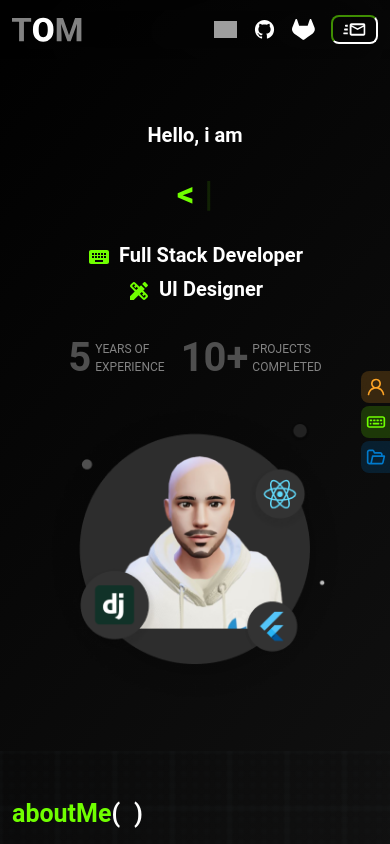
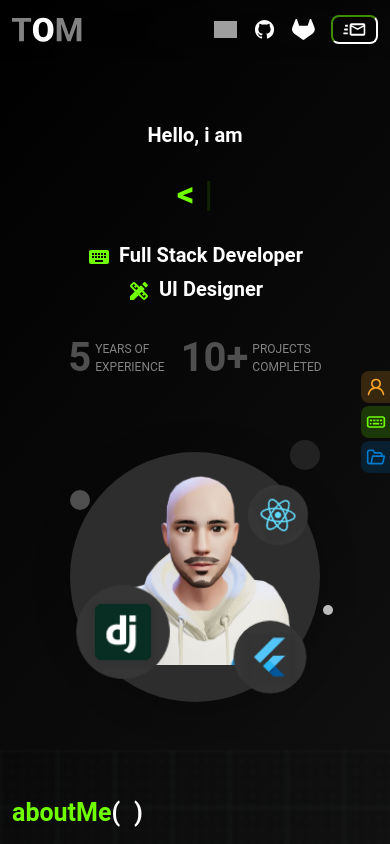
Before and after one commit to Tom-michel/portfolio-v1-reactJS, a React (Create React App) app: page / in a window 390 px wide. Shown: the top 844 px of the page. Built offline with nearby package versions, Linux system fonts and the light colour scheme; grey boxes are pictures that could not be loaded.

Commit message:
circular avatar completed

```diff
--- a/package.json
+++ b/package.json
@@ -21,6 +21,7 @@
     "react-slick": "^0.29.0",
     "slick-carousel": "^1.8.1",
     "typewriter-effect": "^2.19.0",
+    "vanilla-tilt": "^1.8.0",
     "web-vitals": "^2.1.4"
   },
   "scripts": {
--- a/src/App.css
+++ b/src/App.css
@@ -193,13 +193,6 @@ a:hover img.icon {
   /* width: 285px; */
 }
 
-#home .avatar {
-  position: relative;
-  width: 100%;
-}
-#home .avatar img {
-  width: 400px;
-}
 
 .t-gr {
   color: var(--primaryColor) !important;
@@ -210,19 +203,11 @@ a:hover img.icon {
     width: 100vw;
   }
 } */
-@media screen and (min-width: 768px) and (max-width: 991px) {
-  .avatar img {
-    width: 350px;
-  }
-}
 
 @media screen and (max-width: 767px) {
   #home {
     position: relative;
     height: auto;
-  }
-  #home .avatar img {
-    width: 300px;
   }
   #home .num {
     color: var(--secondaryColor);
@@ -252,6 +237,186 @@ a:hover img.icon {
     font-size: 30px;
   }
 }*/
+
+/*------ avatar --------*/
+
+#home .circularAvatar {
+  width: 100%;
+  background-color: #2D2D2D;
+  box-shadow: 0px 5px 34px 2px rgba(0, 0, 0, 0.25);
+  width: 350px;
+  height: 350px;
+  border-radius: 50%;
+}
+#home .circularAvatar .img {
+  width: 85%;
+  height: 85%;
+  overflow: hidden;
+  transition: 0.5s;
+}
+#home .circularAvatar .img img {
+  width: 100%;
+  height: 100%;
+  object-fit: cover;
+}
+
+#home .circularAvatar .tech {
+  background-color: #363636;
+  border-radius: 50%;
+  overflow: hidden;
+  position: relative;
+  display: flex;
+  justify-content: center;
+  align-items: center;
+  position: absolute;
+}
+.circularAvatar .tech img {
+  width: 60%;
+  height: 60%;
+  object-fit: cover;
+  background-color: var(--primaryBgColor);
+  box-shadow: 0px 4px 4px 5px rgba(0, 0, 0, 0.06);
+}
+
+.circularAvatar .tech.t1 {
+  width: 90px;
+  height: 90px;
+  bottom: 10%;
+  left: 3%;
+}
+.circularAvatar .tech.t2 {
+  width: 70px;
+  height: 70px;
+  bottom: 4%;
+  right: 6%;
+}
+.circularAvatar .tech.t3 {
+  width: 60px;
+  height: 60px;
+  top: 13%;
+  right: 5%;
+}
+
+.circularAvatar .dot {
+  border-radius: 50%;
+  position: absolute;
+  transition: 0.5s;
+}
+.circularAvatar .dot.d1 {
+  background-color: var(--secondaryColor);
+  width: 20px;
+  height: 20px;
+  top: 15%;
+  left: 0;
+}
+.circularAvatar .dot.d2 {
+  background-color: #BDBDBD;
+  width: 10px;
+  height: 10px;
+  bottom: 35%;
+  right: -5%;
+}
+.circularAvatar .dot.d3 {
+  background-color: #222222;
+  width: 30px;
+  height: 30px;
+  top: -5%;
+  right: 0;
+}
+
+
+@media screen and (max-width: 991px) {
+  #home .circularAvatar {
+		width: 300px;
+		height: 300px;
+	}
+	.tech.t1 {
+		width: 70px;
+		height: 70px;
+	}
+	.tech.t2 {
+		width: 55px;
+		height: 55px;
+	}
+	.tech.t3 {
+		width: 45px;
+		height: 45px;
+	}
+
+	.dot.d1 {
+		width: 15px;
+		height: 15px;
+	}
+	.dot.d2 {
+		width: 7px;
+		height: 7px;
+	}
+	.dot.d3 {
+		width: 25px;
+		height: 25px;
+	}
+}
+
+@media screen and (max-width: 767px) {
+  #home .circularAvatar {
+		width: 250px;
+		height: 250px;
+	}
+	.tech.t1 {
+		width: 60px;
+		height: 60px;
+	}
+	.tech.t2 {
+		width: 50px;
+		height: 50px;
+	}
+	.tech.t3 {
+		width: 45px;
+		height: 45px;
+	}
+
+	.dot.d1 {
+		width: 15px;
+		height: 15px;
+	}
+	.dot.d2 {
+		width: 7px;
+		height: 7px;
+	}
+	.dot.d3 {
+		width: 20px;
+		height: 20px;
+	}
+}
+
+
+.tech.t1, .tech.t2 {
+  animation: icon-beat infinite 1s linear !important;
+}
+.tech.t3 {
+  transform: none;
+  animation: icon-spin infinite 10s linear;
+}
+
+@keyframes icon-spin {
+  from {
+    transform: rotate(0deg);
+  }
+  to {
+    transform: rotate(360deg);
+  }
+}
+
+@keyframes icon-beat {
+  from {
+    transform: scale(1);
+  }
+  to {
+    transform: scale(1.05);
+  }
+}
+
+
 /* ================= banner =============== */
 
 .heading {
@@ -410,6 +575,14 @@ a:hover img.icon {
 .technos .tech {
   width: 85px;
   transition: 0.5s;
+  padding-top: 0.5rem;
+  border: solid 1px transparent;
+	border-radius: var(--borderRadius);
+}
+.technos .tech:hover {
+	cursor: pointer;
+	background-color: rgba(0, 0, 0, 0.1) !important;
+  backdrop-filter: blur(10px) !important;
 }
 .techImg {
   width: 85px;
@@ -429,6 +602,7 @@ a:hover img.icon {
   }
   .technos .tech {
     width: 75px;
+		border-color: transparent;
   }
   .techImg {
     width: 75px;
@@ -437,7 +611,6 @@ a:hover img.icon {
     font-size: 11px;
   }
 }
-
 @media screen and (max-width: 767px) {
   .technos {
     justify-content: center;
--- a/src/components/common/ServiceCard.jsx
+++ b/src/components/common/ServiceCard.jsx
@@ -1,4 +1,4 @@
-import React from "react";
+import React, { useEffect, useRef } from "react";
 import { Card } from "@mui/material";
 import CardActions from "@mui/material/CardActions";
 import CardContent from "@mui/material/CardContent";
@@ -6,10 +6,29 @@ import Button from "@mui/material/Button";
 import Typography from "@mui/material/Typography";
 // import { HireBtn } from "../common/Buttons";
 import { HandshakeOutlined } from "@mui/icons-material";
+import VanillaTilt from 'vanilla-tilt';
+
+function Tilt(props) {
+  const { options, ...rest } = props;
+  const tilt = useRef(null);
+
+  useEffect(() => {
+    VanillaTilt.init(tilt.current, options);
+  }, [options]);
+
+  return <div ref={tilt} {...rest} />;
+}
 
 export const ServiceCard = ({icon, title, desc, colorTitle, colorBg, colorBtn}) => {
+
+	const options = {
+    //scale: 1.2,
+    speed: 1000,
+    max: 30
+  };
+
   return (
-    <>
+    <Tilt options={options} className="h-100">
     	<Card className="box-card d-flex flex-column align-items-center justify-content-between h-100" variant="outlined"
     		sx={{ backgroundColor: colorBg, borderColor: colorTitle }}>
 		    <CardContent>
@@ -27,6 +46,6 @@ export const ServiceCard = ({icon, title, desc, colorTitle, colorBg, colorBtn})
 		      <Button sx={{ color: colorTitle }} size="small" endIcon={<HandshakeOutlined />}>Hire Me</Button>
 		    </CardActions>
 		  </Card>
-    </>
+    </Tilt>
   );
 };
--- a/src/components/common/SkillTechno.jsx
+++ b/src/components/common/SkillTechno.jsx
@@ -1,12 +1,31 @@
-import React from "react";
+import React, { useEffect, useRef } from "react";
 import TimelineSeparator from "@mui/lab/TimelineSeparator";
 import TimelineDot from "@mui/lab/TimelineDot";
 import { StarBorderSharp } from "@mui/icons-material";
+import VanillaTilt from 'vanilla-tilt';
+
+function Tilt(props) {
+  const { options, ...rest } = props;
+  const tilt = useRef(null);
+
+  useEffect(() => {
+    VanillaTilt.init(tilt.current, options);
+  }, [options]);
+
+  return <div ref={tilt} {...rest} />;
+}
 
 export const SkillTechno = ({ img, color, name, starred }) => {
+
+	const options = {
+    //scale: 1.2,
+    speed: 1000,
+    max: 30
+  };
+
   return (
-    <>
-      <div className="tech d-flex flex-column align-items-center justify-content-center">
+    <Tilt options={options}>
+      <div className="tech d-flex flex-column align-items-center justify-content-cente px-sm-5 px-0 h-100">
         <img className="techImg" src={img} alt="techImg" />
         <div className="techNameDot d-flex align-items-center justify-content-center gap-1">
           {starred ? (
@@ -30,6 +49,6 @@ export const SkillTechno = ({ img, color, name, starred }) => {
           <div className="name">{name}</div>
         </div>
       </div>
-    </>
+    </Tilt>
   );
 };
--- a/src/components/data/my-data.js
+++ b/src/components/data/my-data.js
@@ -86,10 +86,14 @@ export const banner = [
         project_text: "Projects \nCompleted",
       },
     ],
-    avatar: "../images/avatar.png",
-    img_tech1: "../images/...",
-    img_tech2: "../images/...",
-    img_tech3: "../images/...",
+    avatar: [
+		  {
+		  	img: "../images/avatar-img.png",
+				tech1: "../images/tech/django.png",
+				tech2: "../images/tech/flutter.png",
+				tech3: "../images/tech/react.svg",
+			}
+		],
   },
 ];
 
--- a/src/components/home/Banner.jsx
+++ b/src/components/home/Banner.jsx
@@ -1,18 +1,36 @@
-import React from "react";
+import React, { useEffect, useRef } from "react";
 import Typewriter from "typewriter-effect";
 import { banner } from "../data/my-data";
+import VanillaTilt from 'vanilla-tilt';
+
+function Tilt(props) {
+  const { options, ...rest } = props;
+  const tilt = useRef(null);
+
+  useEffect(() => {
+    VanillaTilt.init(tilt.current, options);
+  }, [options]);
+
+  return <div ref={tilt} {...rest} />;
+}
 
 export const Banner = () => {
+
+	const options = {
+    //scale: 1.2,
+    speed: 1000,
+    max: 30
+  };
+
   return (
-    <>
     <div
       id="home"
       className="container pt-5 mt-md-5 mt-0 d-flex align-items-center"
     >
-        <div className="row mt-5 pt-4">
-          <div className="col-md-6 text-md-start text-center">
       {banner.map((item) => (
 		    <>
+		      <div className="row mt-5 pt-4 align-items-center">
+				      <div className="col-md-6 text-md-start text-center">
 		            <p className="hello fw-bold">{item.hello}</p>
 		            <h1 className="name my-md-5 my-4 t-gr fw-bold">
 		              <Typewriter
@@ -55,18 +73,32 @@ export const Banner = () => {
 		                </>
 		              ))}
 		            </div>
+				      </div>
+				      <div className="col-md-6 mt-sm-0 mt-5 text-center">
+			          {item.avatar.map((av) => (
+			            <Tilt options={options} className="circularAvatar mx-auto d-flex align-items-start
+			            	justify-content-center position-relative">
+										<div className="img position-relative">
+											<img src={av.img} alt="" />
+										</div>
+										<div className="tech t1">
+											<img src={av.tech1} alt="" />
+										</div>
+										<div className="tech t2">
+											<img src={av.tech2} alt="" />
+										</div>
+										<div className="tech t3">
+											<img src={av.tech3} alt="" />
+										</div>
+										<span className="dot d1"></span>
+										<span className="dot d2"></span>
+										<span className="dot d3"></span>
+									</Tilt>
+			          ))}
+				      </div>
+		      </div>
 		    </>
 		  ))}
     </div>
-          <div className="col-md-6 text-center">
-            <div className="avatar">
-              {banner.map((item) => (
-                <img src={item.avatar} alt="" />
-              ))}
-            </div>
-          </div>
-        </div>
-      </div>
-    </>
   );
 };
--- a/src/components/pages/Skills.jsx
+++ b/src/components/pages/Skills.jsx
@@ -12,7 +12,7 @@ export const Skills = () => {
           {skills.map((skill) => (
             <>
               <p className="description">{skill.text}</p>
-              <div className="technos mt-3 d-flex flex-wrap align-items-end gap-sm-4 gap-3">
+              <div className="technos mt-3 d-flex flex-wrap align-items-end gap-sm-2 gap-3">
                 {skill.technos.map((tech) => (
                   <SkillTechno
                     img={tech.img}
```
Also changed, not shown: src/components/pages/Projects.jsx (+25 -5 lines), public/images/avatar-img.png (added), 1 other file (tests, documents, lock files or other folders). Lines whose indentation alone changed are shown as unchanged.
